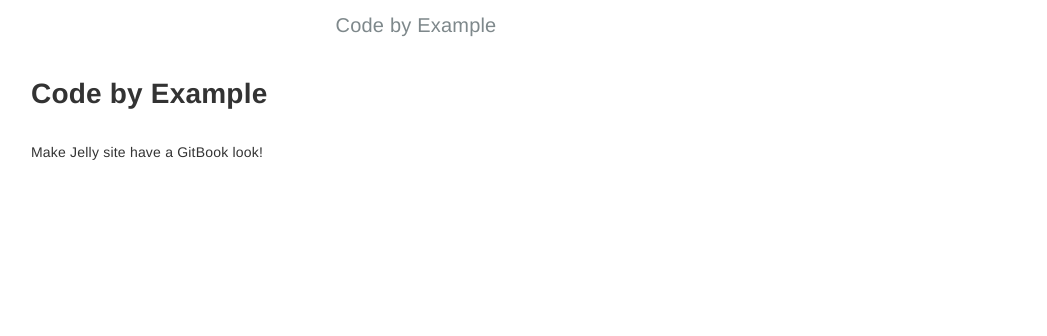
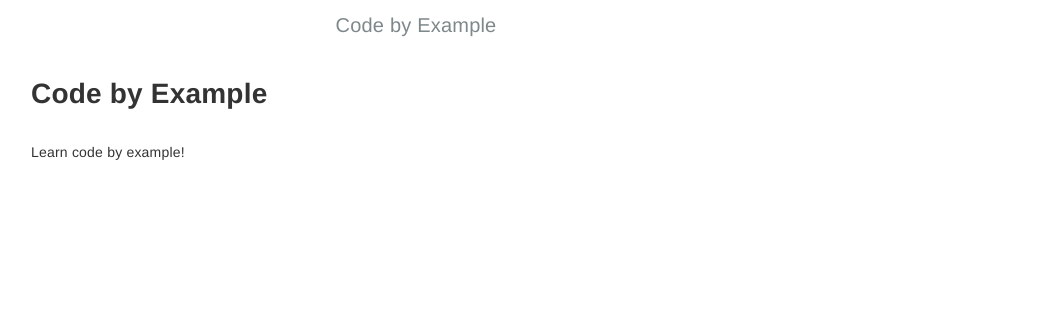
Before and after one commit to huypva/code-by-example-site, a Jekyll site: the page built from index.md, in a window 1280 px wide. Shown: the top 336 px of the page, without its empty margins (224-1271 px from the left). Built offline with Jekyll 4.4.1, drawn with Linux system fonts in a browser that asks for light colours.

Commit message:
Change index

```diff
--- a/index.md
+++ b/index.md
@@ -2,4 +2,4 @@
 layout: home
 ---
 
-Make Jelly site have a GitBook look!
+Learn code by example!
```
